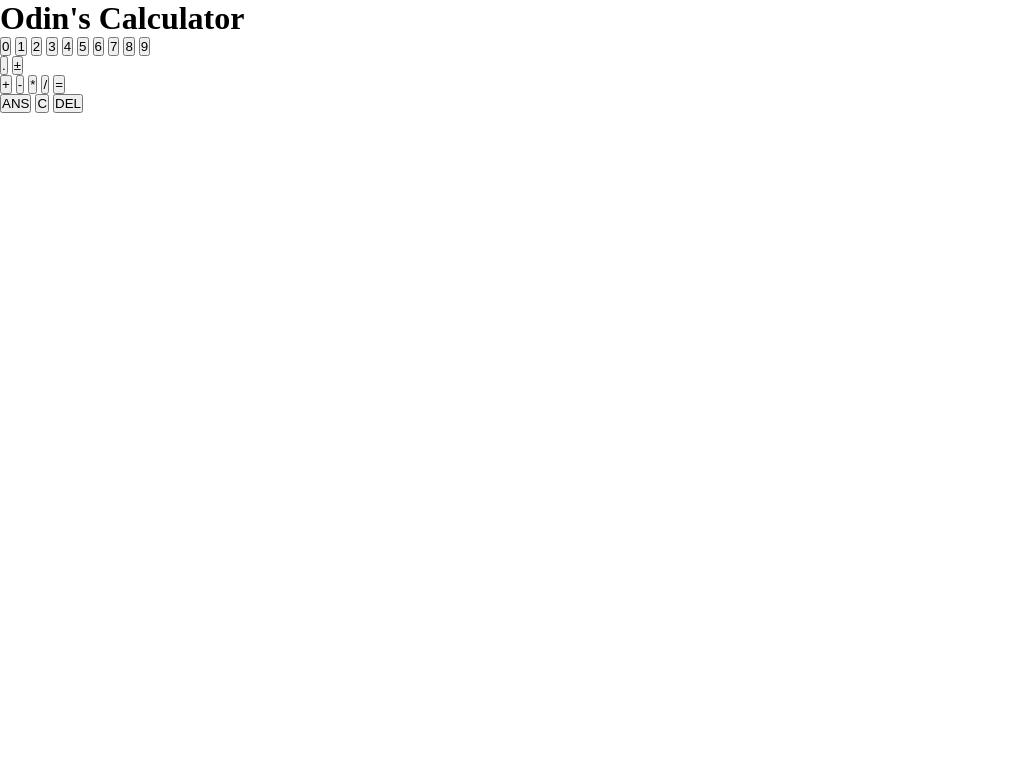
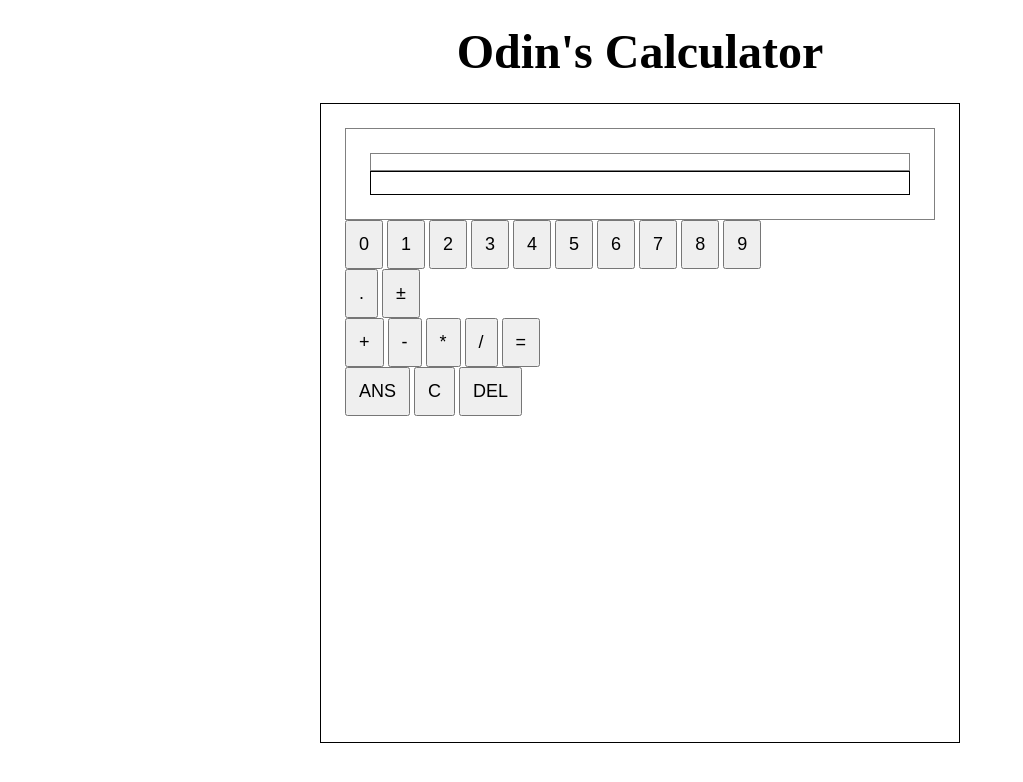
Before and after one commit to iamoeg/odin-calculator, a plain HTML site: page index.html in a window 1280 px wide. Shown: the whole page, without its empty margins (0-1023 px from the left). Drawn offline with Linux system fonts and the light colour scheme.

Commit message:
Apply very basic styling for UI

```diff
--- a/style.css
+++ b/style.css
@@ -13,3 +13,51 @@ html {
 }
 
 /* MAIN STYLING */
+
+/* Header styling */
+
+h1 {
+    text-align: center;
+    padding: 24px;
+    font-size: 48px;
+    font-weight: 800;
+}
+
+/* Main calculator container styling */
+
+.calculator {
+    height: min(80vh, 80vw);
+    width: min(80vw, 80vh);
+    margin: auto;
+    padding: 24px;
+    border: 1px solid black;
+}
+
+/* Display styling */
+
+.display {
+    padding: 24px;
+    border: 0.5px solid grey;
+}
+
+.operation {
+    color: grey;
+    font-size: 12px;
+    font-weight: 600;
+    min-height: 18px;
+    border: 0.25px solid; /* To be removed */
+}
+
+.result {
+    color: black;
+    font-size: 18px;
+    min-height: 24px;
+    border: 0.25px solid; /* To be removed */
+}
+
+/* Buttons styling */
+
+button {
+    font-size: 18px;
+    padding: 12px;
+}
```
